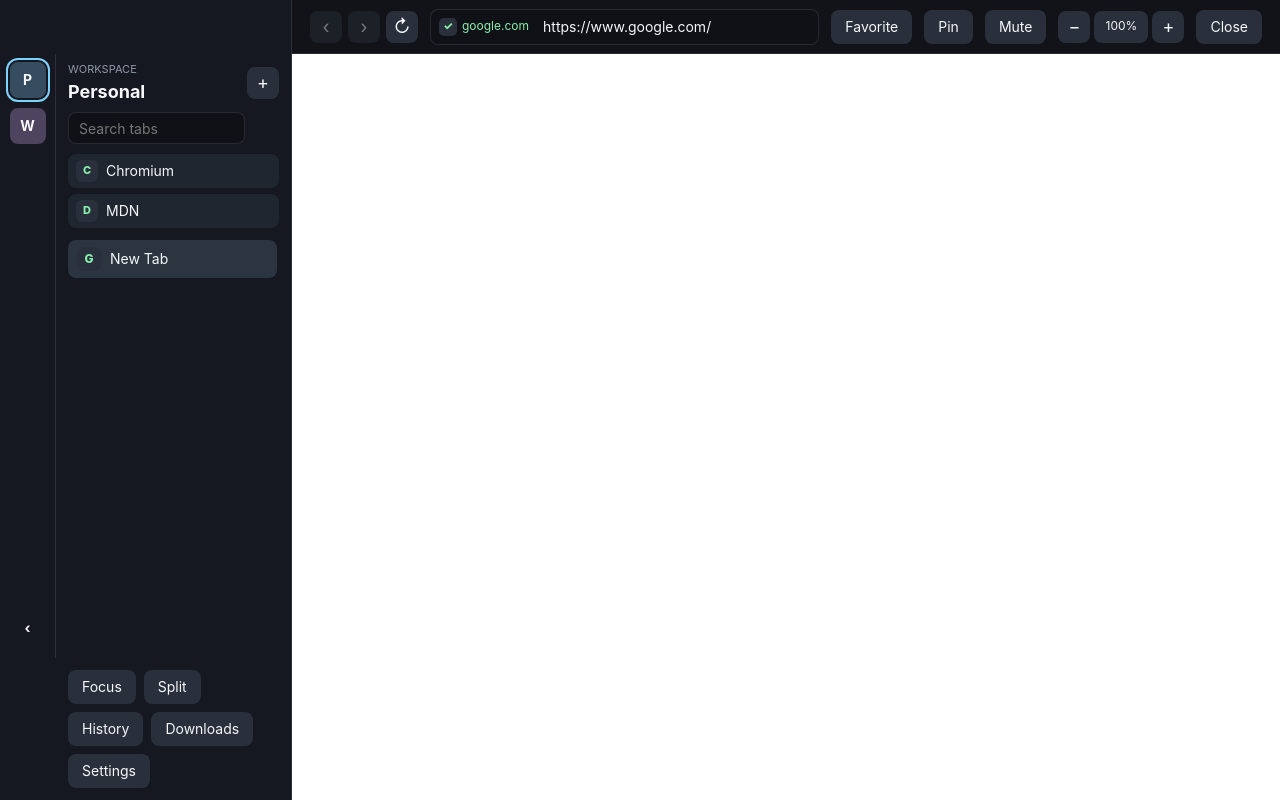
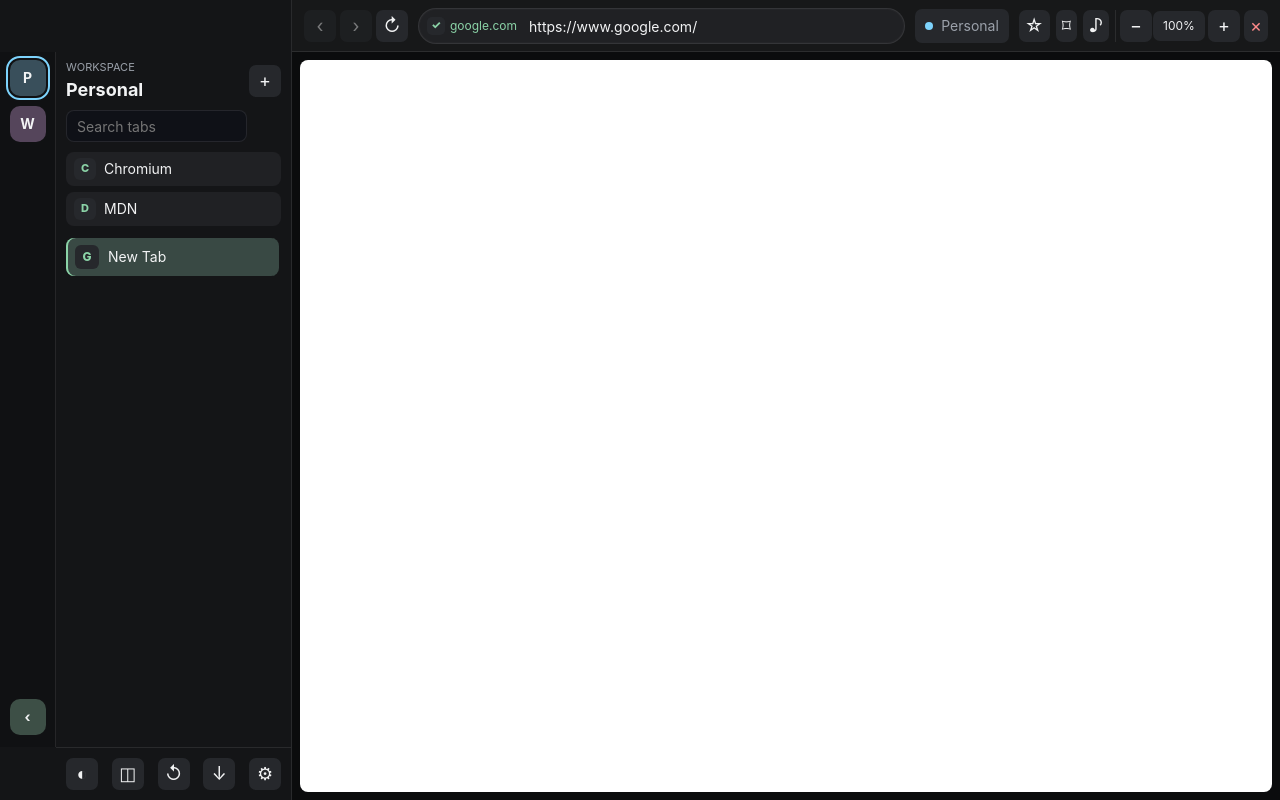
Before and after one commit to Tsutomu-miku/astra-browser, a React (Vite) app: page / in a window 1280 px wide. Built offline with nearby package versions, Linux system fonts and the light colour scheme.

Commit message:
Refine browser shell UI

```diff
--- a/src/renderer/styles.css
+++ b/src/renderer/styles.css
@@ -4,6 +4,7 @@
 @import "./styles/sidebar-groups.css";
 @import "./styles/sidebar-context-menu.css";
 @import "./styles/browser.css";
+@import "./styles/topbar.css";
 @import "./styles/panels.css";
 @import "./styles/panels-history.css";
 @import "./styles/panels-settings.css";
--- a/src/renderer/styles/base.css
+++ b/src/renderer/styles/base.css
@@ -1,14 +1,18 @@
 :root {
   color-scheme: dark;
-  --bg: #111318;
-  --panel: #171a21;
-  --panel-soft: #20242d;
-  --text: #f5f7fb;
-  --muted: #8f98a8;
-  --line: rgba(255, 255, 255, 0.1);
-  --control: #2a303b;
-  --control-hover: #37404d;
-  --green: #86efac;
+  --bg: #0e0f11;
+  --chrome: #171819;
+  --panel: #1c1d20;
+  --panel-soft: #26282c;
+  --panel-raised: #303237;
+  --text: #f2f3f4;
+  --muted: #9ba1aa;
+  --line: rgba(255, 255, 255, 0.09);
+  --control: #26282c;
+  --control-hover: #34373d;
+  --accent: #8bd3a7;
+  --danger: #ff8a8a;
+  --secure: #8bd3a7;
 }
 
 * {
@@ -53,7 +57,7 @@ button {
 .icon-button,
 .toolbar-button {
   border: 0;
-  border-radius: 8px;
+  border-radius: 7px;
   background: var(--control);
   cursor: pointer;
 }
@@ -77,15 +81,16 @@ button {
   background: var(--control-hover);
 }
 
+.icon-button[aria-pressed="true"],
+.toolbar-button[aria-pressed="true"] {
+  background: color-mix(in srgb, var(--accent) 26%, var(--control));
+  color: #f6fff8;
+}
+
 .icon-button:disabled,
 .toolbar-button:disabled {
   opacity: 0.45;
   cursor: default;
-}
-
-.toolbar-button[aria-pressed="true"] {
-  background: #315c49;
-  color: #ddfbe7;
 }
 
 @media (max-width: 1080px) {
--- a/src/renderer/styles/browser.css
+++ b/src/renderer/styles/browser.css
@@ -2,179 +2,8 @@
   position: relative;
   min-width: 0;
   display: grid;
-  grid-template-rows: 54px minmax(0, 1fr);
-}
-
-.topbar {
-  display: grid;
-  grid-template-columns: auto minmax(220px, 720px) auto auto auto auto auto;
-  justify-content: center;
-  align-items: center;
-  gap: 12px;
-  padding: 8px 18px;
-  border-bottom: 1px solid var(--line);
-  -webkit-app-region: drag;
-}
-
-.nav-controls,
-.address-area,
-.address-form,
-.topbar button,
-.sidebar button {
-  -webkit-app-region: no-drag;
-}
-
-.nav-controls {
-  display: flex;
-  gap: 6px;
-}
-
-.zoom-controls {
-  display: grid;
-  grid-template-columns: 32px 54px 32px;
-  align-items: center;
-  gap: 4px;
-}
-
-.zoom-value {
-  height: 32px;
-  border: 0;
-  border-radius: 8px;
-  background: var(--control);
-  color: var(--text);
-  cursor: pointer;
-  font-size: 12px;
-}
-
-.zoom-value:hover {
-  background: var(--control-hover);
-}
-
-.address-area {
-  position: relative;
-  min-width: 0;
-}
-
-.address-form {
-  min-width: 0;
-  display: grid;
-  grid-template-columns: minmax(82px, auto) minmax(0, 1fr);
-  align-items: center;
-  gap: 8px;
-  height: 36px;
-  border: 1px solid var(--line);
-  border-radius: 8px;
-  padding: 0 8px;
-  background: #0f1117;
-}
-
-.omnibox-suggestions {
-  position: absolute;
-  top: calc(100% + 8px);
-  left: 0;
-  right: 0;
-  z-index: 25;
-  display: grid;
-  gap: 4px;
-  padding: 8px;
-  border: 1px solid var(--line);
-  border-radius: 8px;
-  background: rgba(21, 24, 33, 0.98);
-  box-shadow: 0 18px 48px rgba(0, 0, 0, 0.34);
-}
-
-.omnibox-suggestion {
-  min-width: 0;
-  display: grid;
-  gap: 3px;
-  border: 0;
-  border-radius: 8px;
-  padding: 9px 10px;
-  background: transparent;
-  color: var(--text);
-  cursor: pointer;
-  text-align: left;
-}
-
-.omnibox-suggestion:hover,
-.omnibox-suggestion[aria-selected="true"] {
-  background: var(--panel-soft);
-}
-
-.suggestion-title,
-.suggestion-subtitle {
-  min-width: 0;
-  overflow: hidden;
-  text-overflow: ellipsis;
-  white-space: nowrap;
-}
-
-.suggestion-title {
-  font-weight: 650;
-}
-
-.suggestion-subtitle {
-  color: var(--muted);
-  font-size: 12px;
-}
-
-.address-identity {
-  min-width: 0;
-  max-width: 150px;
-  border: 0;
-  padding: 0;
-  background: transparent;
-  cursor: pointer;
-  display: grid;
-  grid-template-columns: 18px minmax(0, 1fr);
-  align-items: center;
-  gap: 5px;
-  color: var(--muted);
-  font-size: 12px;
-}
-
-.address-identity:hover .identity-glyph {
-  background: var(--control-hover);
-}
-
-.address-identity.is-secure {
-  color: var(--green);
-}
-
-.address-identity.is-insecure {
-  color: #fda4af;
-}
-
-.identity-glyph {
-  width: 18px;
-  height: 18px;
-  display: grid;
-  place-items: center;
-  border-radius: 5px;
-  background: var(--control);
-  font-size: 11px;
-  font-weight: 800;
-}
-
-.identity-label {
-  min-width: 0;
-  overflow: hidden;
-  text-overflow: ellipsis;
-  white-space: nowrap;
-}
-
-#addressInput {
-  width: 100%;
-  height: 34px;
-  border: 0;
-  padding: 0 6px;
-  background: transparent;
-  color: var(--text);
-  outline: none;
-}
-
-.address-form:focus-within {
-  border-color: #7dd3fc;
+  grid-template-rows: 52px minmax(0, 1fr);
+  background: #0b0c0d;
 }
 
 .view-grid {
@@ -183,7 +12,8 @@
   display: grid;
   grid-template-columns: minmax(0, 1fr);
   gap: 1px;
-  background: var(--line);
+  padding: 8px;
+  background: #0b0c0d;
 }
 
 .view-grid.is-split {
@@ -196,6 +26,7 @@
   min-width: 0;
   min-height: 0;
   border: 0;
+  border-radius: 8px;
   background: white;
 }
 
@@ -219,7 +50,7 @@
   padding: 8px;
   border: 1px solid var(--line);
   border-radius: 8px;
-  background: rgba(21, 24, 33, 0.98);
+  background: rgba(28, 29, 32, 0.98);
   box-shadow: 0 18px 48px rgba(0, 0, 0, 0.32);
 }
 
@@ -235,7 +66,7 @@
 }
 
 .find-bar input:focus {
-  border-color: #7dd3fc;
+  border-color: color-mix(in srgb, var(--accent) 65%, white);
 }
 
 .permission-prompt {
@@ -251,7 +82,7 @@
   padding: 12px;
   border: 1px solid var(--line);
   border-radius: 8px;
-  background: rgba(21, 24, 33, 0.98);
+  background: rgba(28, 29, 32, 0.98);
   box-shadow: 0 18px 48px rgba(0, 0, 0, 0.34);
   transform: translateX(-50%);
 }
@@ -285,12 +116,6 @@
 }
 
 .primary-action {
-  background: #315c49;
-  color: #ddfbe7;
+  background: color-mix(in srgb, var(--accent) 34%, var(--control));
+  color: #f6fff8;
 }
-
-@media (max-width: 1080px) {
-  .topbar {
-    grid-template-columns: auto minmax(180px, 1fr) auto auto auto auto auto;
-  }
-}
--- a/src/renderer/styles/sidebar.css
+++ b/src/renderer/styles/sidebar.css
@@ -1,9 +1,9 @@
 .sidebar {
   display: grid;
   grid-template-columns: 56px minmax(0, 1fr);
-  grid-template-rows: 54px minmax(0, 1fr) auto;
+  grid-template-rows: 52px minmax(0, 1fr) auto;
   border-right: 1px solid var(--line);
-  background: #151821;
+  background: #141517;
 }
 
 .sidebar.is-collapsed {
@@ -22,6 +22,7 @@
   align-items: center;
   padding: 8px 8px 12px;
   border-right: 1px solid var(--line);
+  background: #101113;
 }
 
 .sidebar-toggle {
@@ -32,8 +33,8 @@
   width: 36px;
   height: 36px;
   border: 0;
-  border-radius: 8px;
-  background: color-mix(in srgb, var(--accent) 22%, #222733);
+  border-radius: 10px;
+  background: color-mix(in srgb, var(--accent) 24%, #242528);
   color: var(--text);
   cursor: pointer;
   font-weight: 700;
@@ -61,7 +62,7 @@
   min-height: 0;
   display: grid;
   grid-template-rows: 58px auto auto auto minmax(0, 1fr);
-  padding: 0 12px 12px;
+  padding: 0 10px 10px;
 }
 
 .sidebar.is-collapsed .tab-stack,
@@ -74,7 +75,7 @@
   display: flex;
   justify-content: space-between;
   align-items: center;
-  gap: 12px;
+  gap: 10px;
 }
 
 .eyebrow {
@@ -82,6 +83,7 @@
   color: var(--muted);
   font-size: 11px;
   text-transform: uppercase;
+  letter-spacing: 0;
 }
 
 h1 {
@@ -97,7 +99,7 @@ h1 {
 .pinned-tabs {
   display: grid;
   grid-template-columns: repeat(4, 1fr);
-  gap: 8px;
+  gap: 6px;
   padding: 4px 0 12px;
 }
 
@@ -105,9 +107,9 @@ h1 {
   aspect-ratio: 1;
   min-width: 0;
   border: 0;
-  border-radius: 8px;
-  background: #27313d;
-  color: var(--green);
+  border-radius: 9px;
+  background: #242528;
+  color: var(--accent);
   cursor: pointer;
   font-weight: 800;
 }
@@ -139,7 +141,7 @@ h1 {
   display: grid;
   grid-template-columns: minmax(0, 1fr) 28px;
   align-items: center;
-  padding-right: 4px;
+  padding-right: 3px;
   cursor: grab;
 }
 
@@ -156,7 +158,8 @@ h1 {
 }
 
 .tab-row[aria-current="true"] {
-  background: #2c3440;
+  background: color-mix(in srgb, var(--accent) 20%, #25272b);
+  box-shadow: inset 2px 0 0 var(--accent);
 }
 
 .tab-row.is-sleeping {
@@ -178,7 +181,7 @@ h1 {
   align-items: center;
   gap: 8px;
   padding: 6px 8px;
-  background: #1f2630;
+  background: #202124;
 }
 
 .favorite-button:hover {
@@ -191,7 +194,7 @@ h1 {
   place-items: center;
   border-radius: 6px;
   background: var(--control);
-  color: var(--green);
+  color: var(--accent);
   font-weight: 800;
 }
 
@@ -208,6 +211,8 @@ h1 {
   flex-direction: column;
   gap: 6px;
   padding-right: 2px;
+  scrollbar-width: thin;
+  scrollbar-color: #3a3c40 transparent;
 }
 
 .tab-button {
@@ -256,11 +261,14 @@ h1 {
 
 .sidebar-footer {
   grid-column: 2;
-  display: flex;
+  display: grid;
+  grid-template-columns: repeat(5, 32px);
   align-items: center;
-  flex-wrap: wrap;
-  gap: 8px;
-  padding: 12px;
+  justify-content: space-between;
+  gap: 6px;
+  padding: 10px;
+  border-top: 1px solid var(--line);
+  background: #141517;
 }
 
 @media (max-width: 1080px) {
--- /dev/null
+++ b/src/renderer/styles/topbar.css
@@ -0,0 +1,217 @@
+.topbar {
+  display: grid;
+  grid-template-columns: auto minmax(240px, 820px) auto auto;
+  justify-content: stretch;
+  align-items: center;
+  gap: 10px;
+  padding: 8px 14px 8px 12px;
+  border-bottom: 1px solid var(--line);
+  background: var(--chrome);
+  -webkit-app-region: drag;
+}
+
+.nav-controls,
+.address-area,
+.address-form,
+.topbar button,
+.sidebar button {
+  -webkit-app-region: no-drag;
+}
+
+.nav-controls {
+  display: flex;
+  gap: 4px;
+}
+
+.page-actions {
+  min-width: 0;
+  display: flex;
+  align-items: center;
+  gap: 6px;
+}
+
+.zoom-controls {
+  display: grid;
+  grid-template-columns: 30px 52px 30px;
+  align-items: center;
+  gap: 3px;
+  padding-left: 4px;
+  border-left: 1px solid var(--line);
+}
+
+.zoom-value {
+  height: 30px;
+  border: 0;
+  border-radius: 7px;
+  background: var(--control);
+  color: var(--text);
+  cursor: pointer;
+  font-size: 12px;
+}
+
+.zoom-value:hover {
+  background: var(--control-hover);
+}
+
+.address-area {
+  position: relative;
+  min-width: 0;
+  justify-self: center;
+  width: min(100%, 820px);
+}
+
+.address-form {
+  min-width: 0;
+  display: grid;
+  grid-template-columns: minmax(78px, auto) minmax(0, 1fr);
+  align-items: center;
+  gap: 6px;
+  height: 36px;
+  border: 1px solid var(--line);
+  border-radius: 18px;
+  padding: 0 10px 0 8px;
+  background: #202124;
+  box-shadow: inset 0 0 0 1px rgba(255, 255, 255, 0.02);
+}
+
+.omnibox-suggestions {
+  position: absolute;
+  top: calc(100% + 8px);
+  left: 0;
+  right: 0;
+  z-index: 25;
+  display: grid;
+  gap: 4px;
+  padding: 8px;
+  border: 1px solid var(--line);
+  border-radius: 8px;
+  background: rgba(28, 29, 32, 0.98);
+  box-shadow: 0 18px 48px rgba(0, 0, 0, 0.34);
+}
+
+.omnibox-suggestion {
+  min-width: 0;
+  display: grid;
+  gap: 3px;
+  border: 0;
+  border-radius: 8px;
+  padding: 9px 10px;
+  background: transparent;
+  color: var(--text);
+  cursor: pointer;
+  text-align: left;
+}
+
+.omnibox-suggestion:hover,
+.omnibox-suggestion[aria-selected="true"] {
+  background: var(--panel-soft);
+}
+
+.suggestion-title,
+.suggestion-subtitle {
+  min-width: 0;
+  overflow: hidden;
+  text-overflow: ellipsis;
+  white-space: nowrap;
+}
+
+.suggestion-title {
+  font-weight: 650;
+}
+
+.suggestion-subtitle {
+  color: var(--muted);
+  font-size: 12px;
+}
+
+.address-identity {
+  min-width: 0;
+  max-width: 150px;
+  border: 0;
+  padding: 0;
+  background: transparent;
+  cursor: pointer;
+  display: grid;
+  grid-template-columns: 18px minmax(0, 1fr);
+  align-items: center;
+  gap: 5px;
+  color: var(--muted);
+  font-size: 12px;
+}
+
+.address-identity:hover .identity-glyph {
+  background: var(--control-hover);
+}
+
+.address-identity.is-secure {
+  color: var(--secure);
+}
+
+.address-identity.is-insecure {
+  color: var(--danger);
+}
+
+.identity-glyph {
+  width: 18px;
+  height: 18px;
+  display: grid;
+  place-items: center;
+  border-radius: 5px;
+  background: var(--control);
+  font-size: 11px;
+  font-weight: 800;
+}
+
+.identity-label {
+  min-width: 0;
+  overflow: hidden;
+  text-overflow: ellipsis;
+  white-space: nowrap;
+}
+
+#addressInput {
+  width: 100%;
+  height: 34px;
+  border: 0;
+  padding: 0 6px;
+  background: transparent;
+  color: var(--text);
+  outline: none;
+}
+
+.address-form:focus-within {
+  border-color: color-mix(in srgb, var(--accent) 65%, white);
+  background: #24262a;
+}
+
+.topbar-workspace-dot {
+  width: 8px;
+  height: 8px;
+  border-radius: 999px;
+}
+
+.topbar-workspace-name {
+  max-width: 120px;
+  overflow: hidden;
+  text-overflow: ellipsis;
+  white-space: nowrap;
+}
+
+.topbar .toolbar-button {
+  min-width: 0;
+  display: inline-flex;
+  align-items: center;
+  gap: 8px;
+  padding: 0 10px;
+  color: var(--muted);
+}
+
+.close-tab-button {
+  color: var(--danger);
+}
+
+@media (max-width: 1080px) {
+  .topbar {
+    grid-template-columns: auto minmax(180px, 1fr) auto auto;
+  }
+}
--- a/src/renderer/surfaces/sidebar/Sidebar.tsx
+++ b/src/renderer/surfaces/sidebar/Sidebar.tsx
@@ -228,11 +228,11 @@ export function Sidebar({ controller }: { controller: BrowserController }) {
       </section>
 
       <footer className="sidebar-footer">
-        <button className="toolbar-button" type="button" onClick={actions.toggleSidebar}>Focus</button>
-        <button className="toolbar-button" type="button" aria-pressed={state.splitMode} onClick={actions.toggleSplitMode}>Split</button>
-        <button className="toolbar-button" type="button" onClick={() => setPanel("history")}>History</button>
-        <button className="toolbar-button" type="button" onClick={() => setPanel("downloads")}>Downloads</button>
-        <button className="toolbar-button" type="button" onClick={() => setPanel("settings")}>Settings</button>
+        <button className="icon-button" title="Focus sidebar" type="button" onClick={actions.toggleSidebar}>◐</button>
+        <button className="icon-button" title="Split view" type="button" aria-pressed={state.splitMode} onClick={actions.toggleSplitMode}>◫</button>
+        <button className="icon-button" title="History" type="button" onClick={() => setPanel("history")}>↺</button>
+        <button className="icon-button" title="Downloads" type="button" onClick={() => setPanel("downloads")}>↓</button>
+        <button className="icon-button" title="Settings" type="button" onClick={() => setPanel("settings")}>⚙</button>
       </footer>
       {tabMenu && (
         <TabContextMenu
--- a/src/renderer/surfaces/topbar/Topbar.tsx
+++ b/src/renderer/surfaces/topbar/Topbar.tsx
@@ -114,14 +114,37 @@ export function Topbar({ controller }: { controller: BrowserController }) {
           </div>
         )}
       </div>
-      <button className="toolbar-button" type="button" onClick={actions.toggleActiveTabFavorite}>
-        {isFavorite(activeWorkspace, activeTab.url) ? "Unfavorite" : "Favorite"}
+      <button className="toolbar-button" title="Workspace settings" type="button" onClick={() => setPanel("settings")}>
+        <span className="topbar-workspace-dot" style={{ background: activeWorkspace.accent }} />
+        <span className="topbar-workspace-name">{activeWorkspace.name}</span>
       </button>
-      <button className="toolbar-button" type="button" onClick={actions.toggleActiveTabPinned}>
-        {activeTab.isPinned ? "Unpin" : "Pin"}
+      <div className="page-actions" aria-label="Page actions">
+        <button
+          className="icon-button"
+          title={isFavorite(activeWorkspace, activeTab.url) ? "Remove favorite" : "Add favorite"}
+          type="button"
+          aria-pressed={isFavorite(activeWorkspace, activeTab.url)}
+          onClick={actions.toggleActiveTabFavorite}
+        >
+          {isFavorite(activeWorkspace, activeTab.url) ? "★" : "☆"}
         </button>
-      <button className="toolbar-button" type="button" onClick={actions.toggleActiveTabMuted}>
-        {activeTab.isMuted ? "Unmute" : "Mute"}
+        <button
+          className="icon-button"
+          title={activeTab.isPinned ? "Unpin tab" : "Pin tab"}
+          type="button"
+          aria-pressed={activeTab.isPinned}
+          onClick={actions.toggleActiveTabPinned}
+        >
+          {activeTab.isPinned ? "⌖" : "⌑"}
+        </button>
+        <button
+          className="icon-button"
+          title={activeTab.isMuted ? "Unmute tab" : "Mute tab"}
+          type="button"
+          aria-pressed={activeTab.isMuted}
+          onClick={actions.toggleActiveTabMuted}
+        >
+          {activeTab.isMuted ? "◼" : "♪"}
         </button>
         <div className="zoom-controls" aria-label="Page zoom">
           <button className="icon-button" title="Zoom out" type="button" onClick={actions.zoomOut}>−</button>
@@ -130,7 +153,8 @@ export function Topbar({ controller }: { controller: BrowserController }) {
           </button>
           <button className="icon-button" title="Zoom in" type="button" onClick={actions.zoomIn}>+</button>
         </div>
-      <button className="toolbar-button" type="button" onClick={actions.closeActiveTab}>Close</button>
+        <button className="icon-button close-tab-button" title="Close tab" type="button" onClick={actions.closeActiveTab}>×</button>
+      </div>
     </header>
   );
 }
```
Lines whose indentation alone changed are shown as unchanged.
